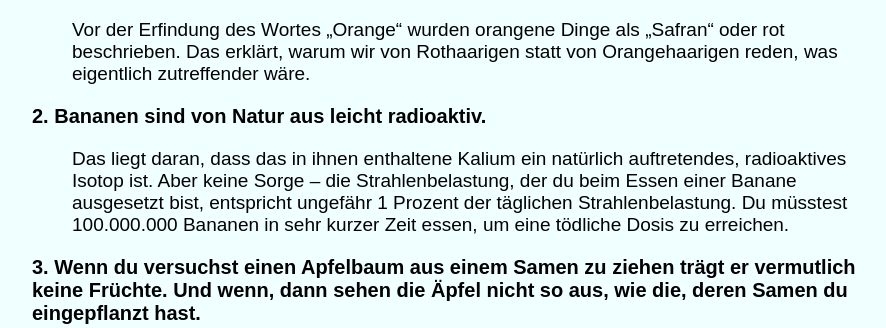
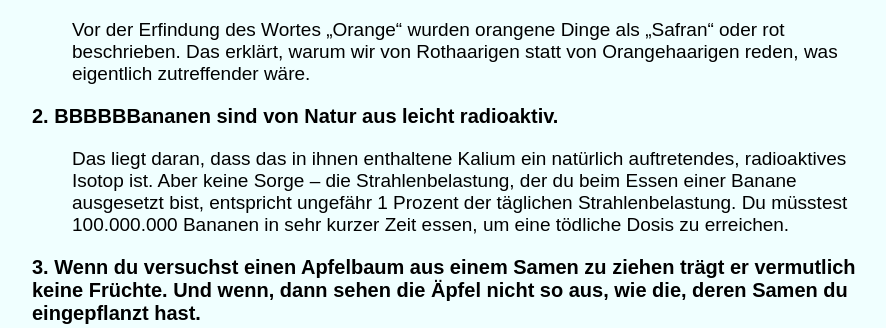
Before and after one commit to walterderhalter/school_html, a PHP site: page / in a window 1280 px wide. Shown: the part 949-1277 px from the top of the page, without its empty margins (216-1102 px from the left). Run offline with PHP 8.4, Linux system fonts and the light colour scheme.

Commit message:
Text änderung

```diff
--- a/index.php
+++ b/index.php
@@ -43,7 +43,7 @@
     <dt><h3>1. Die Farbe Orange ist nach der Frucht benannt worden, nicht umgekehrt.</h3></dt>
     <dd>Vor der Erfindung des Wortes „Orange“ wurden orangene Dinge als „Safran“ oder rot beschrieben. Das erklärt, warum wir von Rothaarigen statt von Orangehaarigen reden, was eigentlich zutreffender wäre.</dd>
 
-    <dt><h3>2. Bananen sind von Natur aus leicht radioaktiv.</h3></dt>
+    <dt><h3>2. BBBBBBananen sind von Natur aus leicht radioaktiv.</h3></dt>
     <dd>Das liegt daran, dass das in ihnen enthaltene Kalium ein natürlich auftretendes, radioaktives Isotop ist. Aber keine Sorge – die Strahlenbelastung, der du beim Essen einer Banane ausgesetzt bist, entspricht ungefähr 1 Prozent der täglichen Strahlenbelastung. Du müsstest 100.000.000 Bananen in sehr kurzer Zeit essen, um eine tödliche Dosis zu erreichen.</dd>
 
     <dt><h3>3. Wenn du versuchst einen Apfelbaum aus einem Samen zu ziehen trägt er vermutlich keine Früchte. Und wenn, dann sehen die Äpfel nicht so aus, wie die, deren Samen du eingepflanzt hast.</h3></dt>
```
